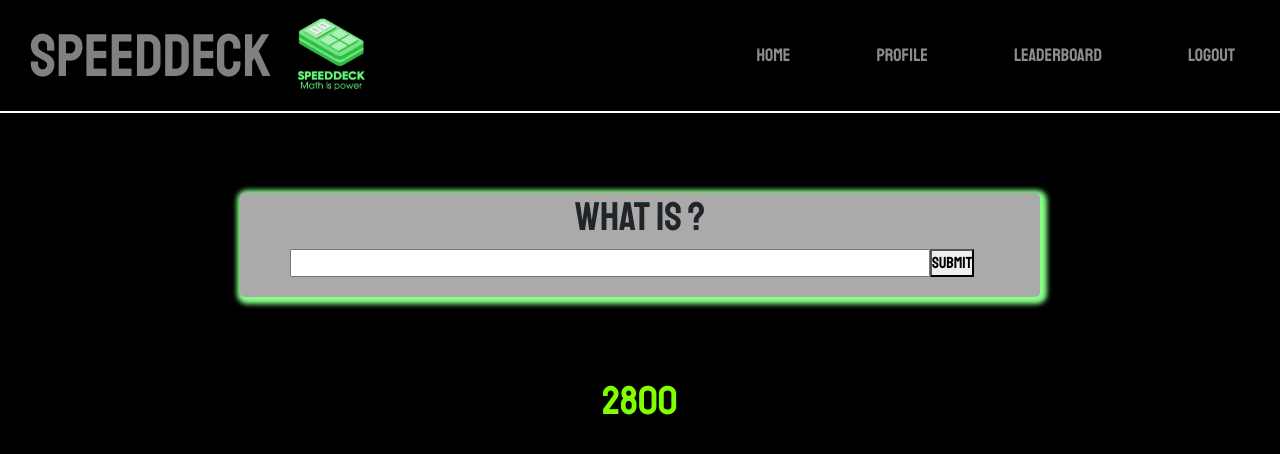
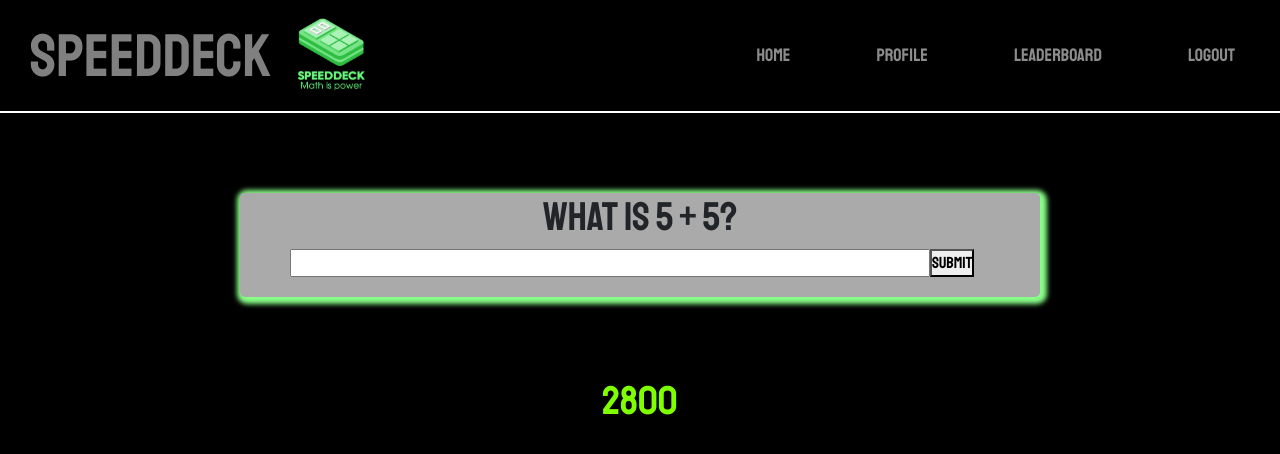
Before and after one commit to mwjones2186/speed-deck, a React (Create React App) app in the folder client/: page /levelOne in a window 1280 px wide. Both pictures are taken after a click on the button "Go!". Shown: the top 454 px of the page. Built offline with nearby package versions, Linux system fonts and the light colour scheme.

Commit message:
commented out code to display questions in gameplay.

```diff
--- a/client/src/components/Question.js
+++ b/client/src/components/Question.js
@@ -10,7 +10,7 @@ export default function Question({ level, timerId, setStopTimer, setQuestionStar
   const [opxState, setOpx] = useState("");
   const [inputState, setInputState] = useState("");
   const [gameOver, setGameOver] = useState(false)
-  const [levelState, setLevelState] = useState("")
+  // const [levelState, setLevelState] = useState("")
 
   useEffect(() => {
     generateQuestion();
@@ -21,37 +21,37 @@ export default function Question({ level, timerId, setStopTimer, setQuestionStar
     let num2;
     let opx;
   // setLevelState(1)
-    if (levelState === 1) {
+    if (level === 1) {
       num1 = Math.floor(Math.random() * 10);
       num2 = Math.floor(Math.random() * 10);
       opx = ["+", "-"][Math.floor(Math.random() * 2)];
       console.log({ num1, num2 });
     }
-    if (levelState === 2) {
-      num1 = Math.floor(Math.random() * 100);
-      num2 = Math.floor(Math.random() * 10);
-      opx = ["+", "-"][Math.floor(Math.random() * 2)];
-    }
-    if (levelState === 3) {
-      num1 = Math.floor(Math.random() * 100);
-      num2 = Math.floor(Math.random() * 100);
-      opx = ["+", "-"][Math.floor(Math.random() * 2)];
-    }
-    if (levelState === 4) {
-      num1 = Math.floor(Math.random() * 10);
-      num2 = Math.floor(Math.random() * 10);
-      opx = ["+", "-", "*"][Math.floor(Math.random() * 3)];
-    }
-    if (levelState === 5) {
-      num1 = Math.floor(Math.random() * 100);
-      num2 = Math.floor(Math.random() * 10);
-      opx = ["+", "-", "*"][Math.floor(Math.random() * 3)];
-    }
-    if (levelState === 6) {
-      num1 = Math.floor(Math.random() * 100);
-      num2 = Math.floor(Math.random() * 100);
-      opx = ["+", "-", "*"][Math.floor(Math.random() * 3)];
-    }
+    // if (levelState === 2) {
+    //   num1 = Math.floor(Math.random() * 100);
+    //   num2 = Math.floor(Math.random() * 10);
+    //   opx = ["+", "-"][Math.floor(Math.random() * 2)];
+    // }
+    // if (levelState === 3) {
+    //   num1 = Math.floor(Math.random() * 100);
+    //   num2 = Math.floor(Math.random() * 100);
+    //   opx = ["+", "-"][Math.floor(Math.random() * 2)];
+    // }
+    // if (levelState === 4) {
+    //   num1 = Math.floor(Math.random() * 10);
+    //   num2 = Math.floor(Math.random() * 10);
+    //   opx = ["+", "-", "*"][Math.floor(Math.random() * 3)];
+    // }
+    // if (levelState === 5) {
+    //   num1 = Math.floor(Math.random() * 100);
+    //   num2 = Math.floor(Math.random() * 10);
+    //   opx = ["+", "-", "*"][Math.floor(Math.random() * 3)];
+    // }
+    // if (levelState === 6) {
+    //   num1 = Math.floor(Math.random() * 100);
+    //   num2 = Math.floor(Math.random() * 100);
+    //   opx = ["+", "-", "*"][Math.floor(Math.random() * 3)];
+    // }
     setNumbers({ num1, num2 });
     setOpx(opx);
 
```
Also changed, not shown: client/src/Questions/Questions.js (deleted).
